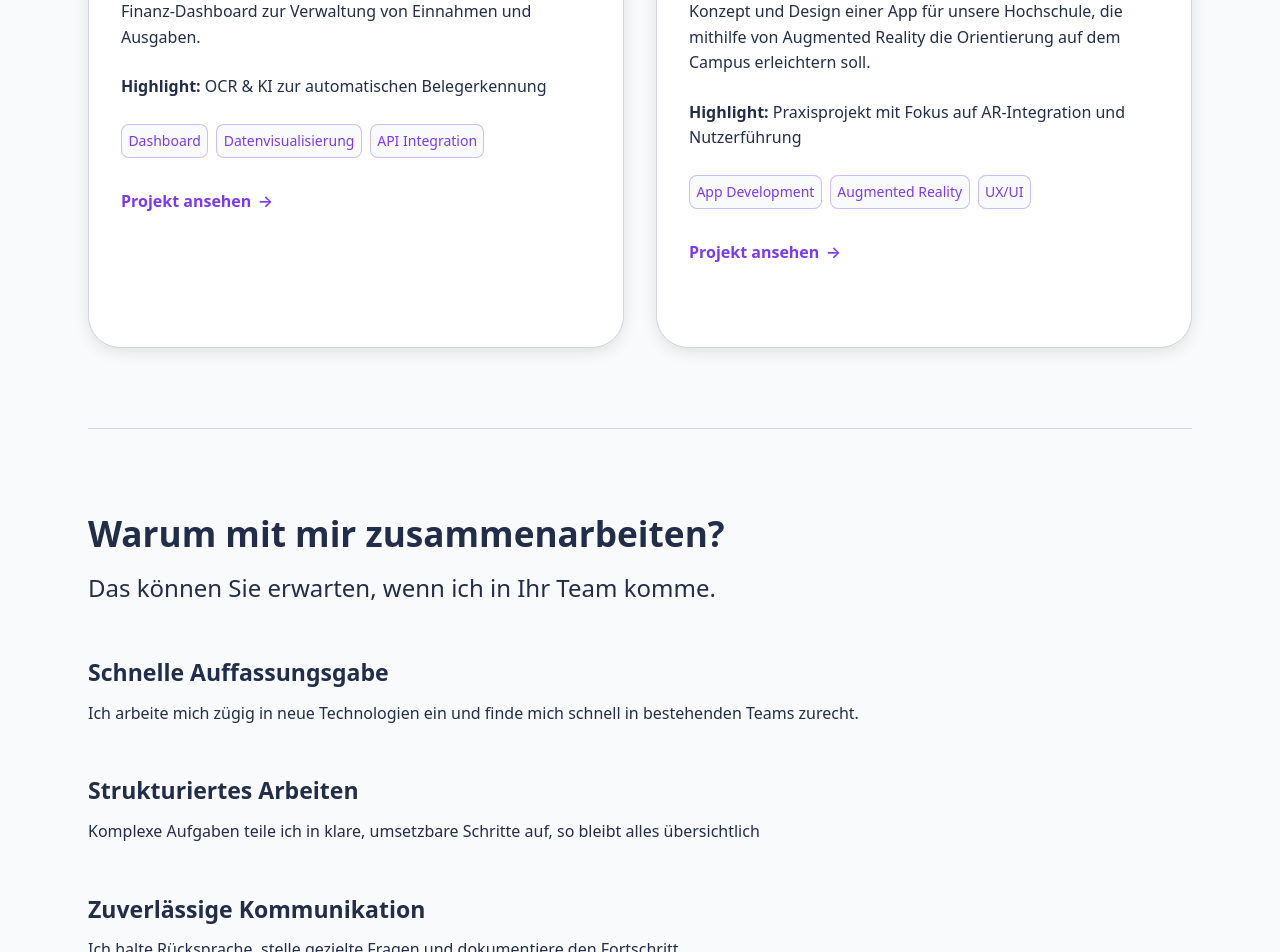
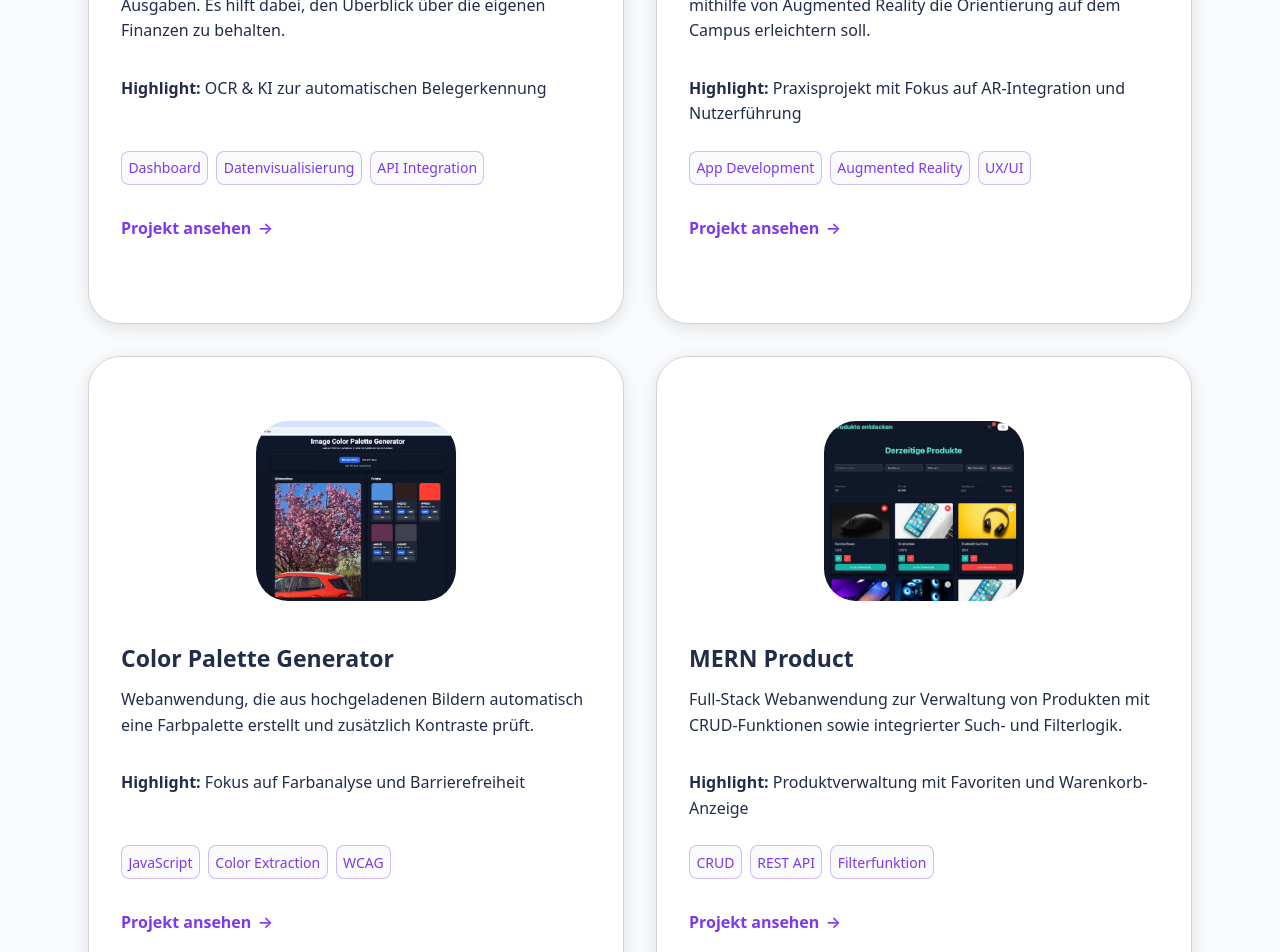
Before and after one commit to xMercey/portfolio, a React (Vite) app: page / in a window 1280 px wide. Shown: the part 2380-3332 px from the top of the page. Built offline with nearby package versions, Linux system fonts and the light colour scheme.

Commit message:
ProductMernProject und Styling

```diff
--- a/src/App.tsx
+++ b/src/App.tsx
@@ -4,6 +4,9 @@ import { LandingPage } from './pages/LandingPage'
 import { FinecashPage } from './projects/FinecashPage'
 import { Header } from './components/Header'
 import { useEffect, useState } from 'react'
+import { FigmaPage } from './projects/FigmaPage'
+import { ColorPalettePage } from './projects/ColorPalettePage'
+import { Product_mern } from './projects/Product_mern'
 
 
 function App() {
@@ -32,6 +35,9 @@ function App() {
           <Routes>
             <Route path="/" element={<LandingPage />} />
             <Route path="/finecash" element={<FinecashPage />} />
+            <Route path="/figmaapp" element={<FigmaPage />} />
+            <Route path="/colorpalette" element={<ColorPalettePage />} />
+            <Route path='/mern-products' element={<Product_mern />} />
           </Routes>
         </main>
         <Footer />
--- /dev/null
+++ b/src/projects/Product_mern.tsx
@@ -0,0 +1,92 @@
+import { ListChecks, Target, Sparkle } from "lucide-react";
+import mern_product from "../assets/mern_product/mern_product.jpg"
+
+
+
+export function Product_mern() {
+
+  return (
+    <div className="page">
+
+      <section>
+        <div className="project-layout">
+
+          <div className="project-info">
+            <span className="project-tag">Projektübersicht</span>
+            <h1>MERN Product</h1>
+            <p>
+            Webanwendung zum Verwalten von Produkten. Produkte können erstellt, bearbeitet
+            und gelöscht werden. Zusätzlich gibt es Such- und Filterfunktionen sowie Favoriten
+            und einen einfachen Warenkorb als Anzeige.
+            </p>
+
+            <div className="project-tech">
+              <div>
+                <span>Tech</span>
+                <p>React, Node.js, Express, MongoDB, Chakra UI</p>
+              </div>
+            </div>
+
+            <div className="links">
+              <a href="https://mernproduct-bay.vercel.app" target="_blank" rel="noreferrer" className="btn btn-primary">Live Demo</a>
+              <a href="https://github.com/xMercey/mern_product" target="_blank" rel="noreferrer" className="btn btn-secondary">GitHub Code</a>
+            </div>
+          </div>
+
+          <div className="project-media">
+            <div className="project-preview">
+
+              <div className="project-preview-image">
+              <a
+                href="https://mernproduct-bay.vercel.app"
+              >
+                <img
+                  src={mern_product}
+                  alt="Color Palette Generator"
+                />
+              </a>
+              </div>
+
+            </div>
+          </div>
+
+        </div>
+      </section>
+
+      <section>
+        <div className="card-container">
+            <div className="card">
+            <Target className="card-icon" />
+            <h3>Projektziel</h3>
+            <ul>
+              <li>Full-Stack-App zur Verwaltung von Produkten entwickelt</li>
+              <li>CRUD-Funktionalität</li>
+              <li>Suche und Filterung von Produkten</li>
+            </ul>
+            </div>
+
+            <div className="card">
+            <ListChecks className="card-icon" />
+            <h3>Was ich gelernt habe</h3>
+            <ul>
+              <li>Arbeiten mit Chakra UI</li>
+              <li>Aufbau und Anbindung einer MongoDB-Datenbank</li>
+              <li>Umsetzung von API-Routen zur Datenverarbeitung</li>
+              <li>Deployment von Frontend und Backend</li>
+            </ul>
+            </div>
+
+            <div className="card">
+            <Sparkle className="card-icon" />
+            <h3>Besonderheiten</h3>
+            <ul>
+              <li>Favoriten- und Warenkorb-Funktion integriert</li>
+              <li>Dynamische Filter- und Suchlogik kombiniert</li>
+              <li>Intuitive Benutzeroberfläche mit direktem Feedback (z. B. Toasts)</li>
+            </ul>
+            </div>
+        </div>
+        </section>
+    </div>
+  );
+}
--- a/src/sections/ProjectsSection.tsx
+++ b/src/sections/ProjectsSection.tsx
@@ -3,7 +3,7 @@
 const projects = [
   {
     title: "FineCash",
-    description: "Finanz-Dashboard zur Verwaltung von Einnahmen und Ausgaben.",
+    description: "Finanz-Dashboard zur Verwaltung von Einnahmen und Ausgaben. Es hilft dabei, den Überblick über die eigenen Finanzen zu behalten.",
     highlight: "OCR & KI zur automatischen Belegerkennung",
     tags: ["Dashboard", "Datenvisualisierung", "API Integration"],
     link: "/finecash",
@@ -15,16 +15,31 @@ const projects = [
     highlight: "Praxisprojekt mit Fokus auf AR-Integration und Nutzerführung",
     tags: ["App Development", "Augmented Reality", "UX/UI"],
     link: "/figmaapp",
-    image: "src/assets/figma/figmadark.jpg",
+    image: "src/assets/figma/logodark.jpg",
+  },
+  {
+    title: "Color Palette Generator",
+    description: "Webanwendung, die aus hochgeladenen Bildern automatisch eine Farbpalette erstellt und zusätzlich Kontraste prüft.",
+    highlight: "Fokus auf Farbanalyse und Barrierefreiheit",
+    tags: ["JavaScript", "Color Extraction", "WCAG"],
+    link: "/colorpalette",
+    image: "src/assets/colorpalette/paletteImg.jpeg",
+  },
+  {
+    title: "MERN Product",
+    description: "Full-Stack Webanwendung zur Verwaltung von Produkten mit CRUD-Funktionen sowie integrierter Such- und Filterlogik.",
+    highlight: "Produktverwaltung mit Favoriten und Warenkorb-Anzeige",
+    tags: ["CRUD", "REST API", "Filterfunktion"],
+    link: "/mern-products",
+    image: "src/assets/mern_product/mern_product.jpg",
   }
 ];
 
 export function ProjectsPage() {
   return (
     <>
-      <h2 id="projects">Meine Projekte</h2>
-
-      <section>
+      <section id="projects">
+        <h2>Meine Projekte</h2>
         <div className="gallery-grid">
           {projects.map((project, index) => (
             <div
--- a/src/styles/sections/_projects.scss
+++ b/src/styles/sections/_projects.scss
@@ -1,16 +1,16 @@
 .gallery-grid {
   cursor: pointer;
-  margin-top: var(--space-lg);
+  margin-top: 3rem;
   margin-bottom: var(--space-lg);
   display: grid;
   grid-template-columns: repeat(2, 1fr);
   gap: 2rem;
+  align-items: stretch;
 }
 
 .gallery-image {
-  width: 180px;
+  width: 200px;
   height: 180px;
-  max-width: 200px;
   border-radius: 2rem;
   object-fit: cover;
   display: block;
@@ -19,6 +19,9 @@
 
 .gallery-info {
   padding: 1.1rem 0 1.25rem;
+  display: flex;
+  flex-direction: column;
+  flex: 1;
 }
 
 .highlight {
@@ -30,6 +33,7 @@
 .tags-container {
   margin: 1rem 0;
   display: flex;
+  margin-top: auto;
   flex-wrap: wrap;
   gap: 0.5rem;
 
```
Also changed, not shown: src/assets/mern_product/mern_product.jpg (added).
